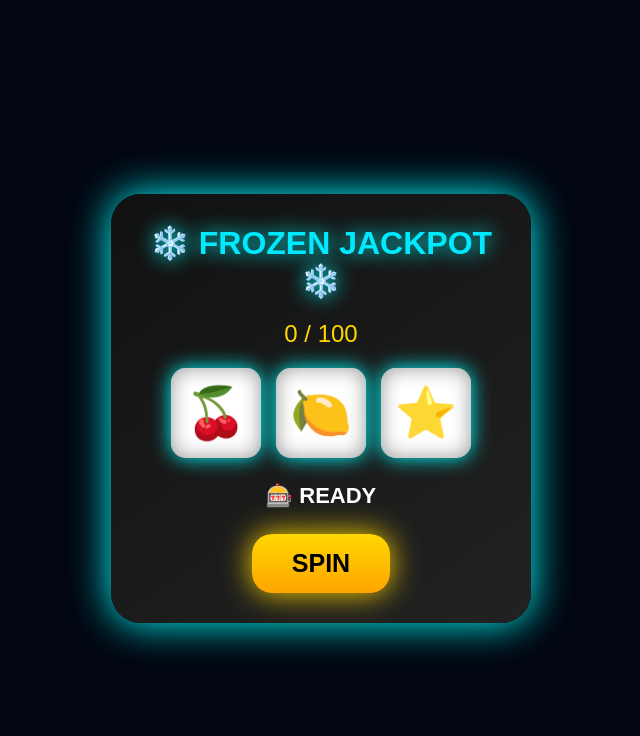
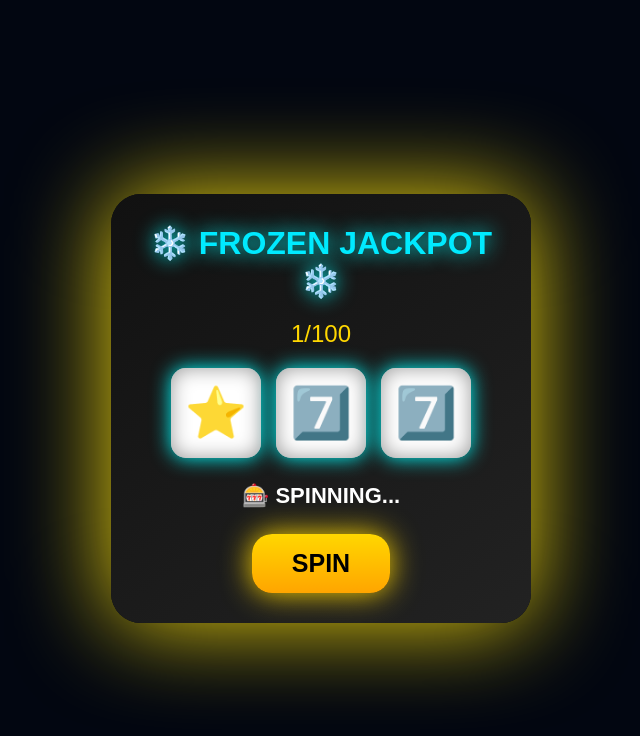
Before and after one commit to mitarkosta/reveal-, a plain HTML site: page index.html in a window 1280 px wide. Both pictures are taken after a click on the button "SPIN". Shown: the whole page, without its empty margins (319-959 px from the left). Drawn offline with Linux system fonts and the light colour scheme.

Commit message:
Add Frozen Jackpot game engine script

```diff
--- a/index.html
+++ b/index.html
@@ -627,3 +627,493 @@ opacity:0;
 
 
 </style>
+<script>
+
+/* =====================================
+ FROZEN JACKPOT V8 FINAL
+ PART 3
+ MAIN ENGINE
+===================================== */
+
+
+window.FrozenJackpot = {
+
+
+    totalSpins:0,
+
+    sessionSpins:0,
+
+    locked:false,
+
+    frozen:false,
+
+    jackpot:false
+
+
+};
+
+
+
+
+
+const FJ_CONFIG = {
+
+
+    TOTAL_SPINS:100,
+
+    SESSION_LIMIT:5,
+
+    HOLD_TIME:10000
+
+
+};
+
+
+
+
+
+
+const FJ = {
+
+
+    machine:
+    document.getElementById("machine"),
+
+
+    slots:[
+
+    document.getElementById("s1"),
+
+    document.getElementById("s2"),
+
+    document.getElementById("s3")
+
+    ],
+
+
+
+    button:
+    document.getElementById("spinBtn"),
+
+
+
+    message:
+    document.getElementById("message"),
+
+
+
+    counter:
+    document.getElementById("counter")
+
+
+};
+
+
+
+
+
+
+const symbols=[
+
+"🍒",
+
+"🍋",
+
+"⭐",
+
+"💎",
+
+"🔔",
+
+"7️⃣",
+
+"💰"
+
+];
+
+
+
+
+
+
+
+/* ===============================
+ SAVE
+=============================== */
+
+
+function fjSave(){
+
+
+localStorage.setItem(
+
+"FrozenJackpotV8",
+
+
+JSON.stringify({
+
+total:
+FrozenJackpot.totalSpins,
+
+
+session:
+FrozenJackpot.sessionSpins
+
+
+})
+
+
+);
+
+
+}
+
+
+
+
+
+
+
+
+
+function fjLoad(){
+
+
+let save=
+
+localStorage.getItem(
+"FrozenJackpotV8"
+);
+
+
+
+if(!save)
+
+return;
+
+
+
+let data=
+
+JSON.parse(save);
+
+
+
+FrozenJackpot.totalSpins=
+
+data.total || 0;
+
+
+
+FrozenJackpot.sessionSpins=
+
+data.session || 0;
+
+
+
+}
+
+
+
+
+
+
+
+
+/* ===============================
+ UPDATE
+=============================== */
+
+
+function fjUpdate(){
+
+
+if(FJ.counter){
+
+
+FJ.counter.innerHTML=
+
+FrozenJackpot.totalSpins+
+
+"/100";
+
+
+}
+
+
+
+}
+
+
+
+
+
+function fjMessage(t){
+
+
+if(FJ.message)
+
+FJ.message.innerHTML=t;
+
+
+}
+
+
+
+
+
+
+
+
+/* ===============================
+ SPIN
+=============================== */
+
+
+function fjSpin(){
+
+
+
+if(FrozenJackpot.locked)
+
+return;
+
+
+
+if(FrozenJackpot.frozen)
+
+return;
+
+
+
+if(FrozenJackpot.jackpot)
+
+return;
+
+
+
+
+
+FrozenJackpot.locked=true;
+
+
+
+FrozenJackpot.totalSpins++;
+
+FrozenJackpot.sessionSpins++;
+
+
+
+
+
+fjUpdate();
+
+fjSave();
+
+
+
+fjMessage(
+"🎰 SPINNING..."
+);
+
+
+
+
+
+
+
+FJ.slots.forEach(slot=>{
+
+
+slot.classList.add(
+"fjSpinning"
+);
+
+
+});
+
+
+
+
+
+
+
+FJ.slots.forEach((slot,index)=>{
+
+
+setTimeout(()=>{
+
+
+slot.classList.remove(
+"fjSpinning"
+);
+
+
+
+slot.innerHTML=
+
+symbols[
+
+Math.floor(
+
+Math.random()
+
+*
+
+symbols.length
+
+)
+
+];
+
+
+
+},1000+(index*500));
+
+
+
+});
+
+
+
+
+
+
+
+setTimeout(()=>{
+
+
+FrozenJackpot.locked=false;
+
+
+fjCheck();
+
+
+},3000);
+
+
+
+}
+
+
+
+
+
+
+
+
+/* ===============================
+ CHECK GAME
+=============================== */
+
+
+function fjCheck(){
+
+
+
+if(
+
+FrozenJackpot.totalSpins>=
+
+FJ_CONFIG.TOTAL_SPINS
+
+){
+
+
+startFinalJackpot();
+
+
+return;
+
+
+}
+
+
+
+
+
+
+if(
+
+FrozenJackpot.sessionSpins>=
+
+FJ_CONFIG.SESSION_LIMIT
+
+){
+
+
+startHold();
+
+
+return;
+
+
+}
+
+
+
+fjMessage(
+"🎰 READY"
+);
+
+
+
+}
+
+
+
+
+
+
+
+
+
+/* ===============================
+ BUTTON
+=============================== */
+
+
+FJ.button.onclick=function(){
+
+
+fjSpin();
+
+
+};
+
+
+
+
+
+
+
+
+/* ===============================
+ START
+=============================== */
+
+
+fjLoad();
+
+
+fjUpdate();
+
+
+
+if(FJ.machine)
+
+FJ.machine.classList.add(
+"fjReady"
+);
+
+
+
+
+
+console.log(
+"❄️ FROZEN JACKPOT V8 ENGINE READY"
+);
+
+
+
+</script>
```
